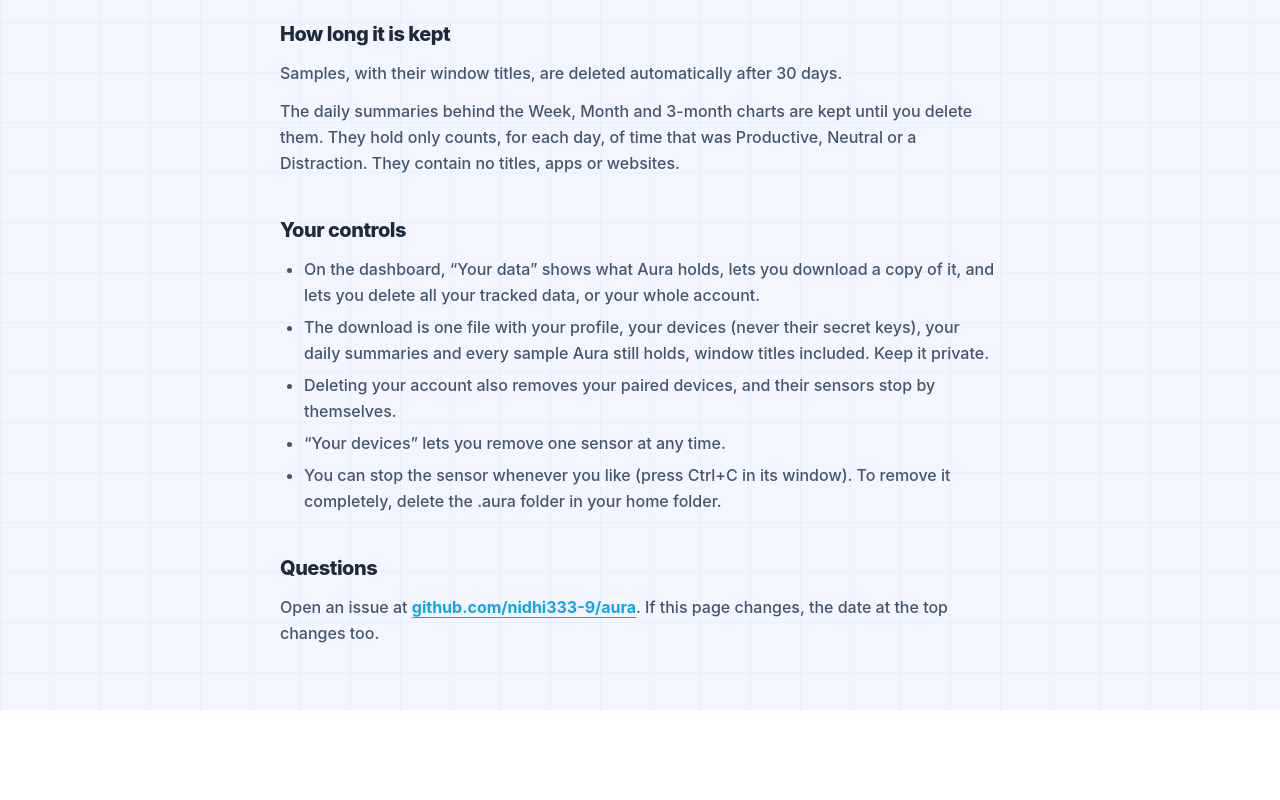
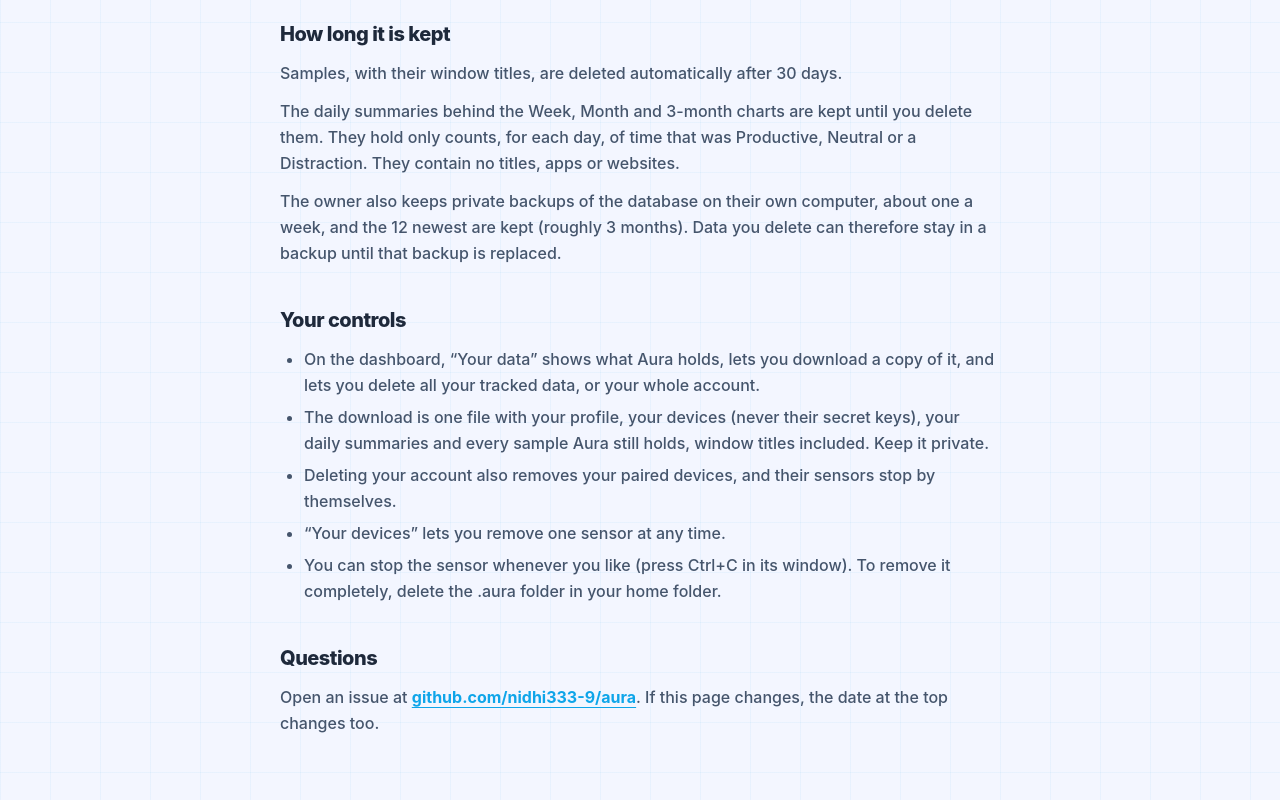
Before and after one commit to nidhi333-9/aura, a React (Vite) app in the folder frontend/: page /privacy in a window 1280 px wide. Shown: the part 1228-2028 px from the top of the page. Before the commit the page ends 1938 px from the top, so only its background shows below. Built offline with nearby package versions, Linux system fonts and the light colour scheme; no server answers.

Commit message:
added the instruction to the privacy page

```diff
--- a/frontend/src/components/Privacy.jsx
+++ b/frontend/src/components/Privacy.jsx
@@ -86,6 +86,11 @@ const Privacy = () => (
           counts, for each day, of time that was Productive, Neutral or a Distraction. They contain no titles, apps or
           websites.
         </p>
+        <p>
+          The owner also keeps private backups of the database on their own computer, about one a week, and the 12
+          newest are kept (roughly 3 months). Data you delete can therefore stay in a backup until that backup is
+          replaced.
+        </p>
       </Section>
 
       <Section title="Your controls">
```
